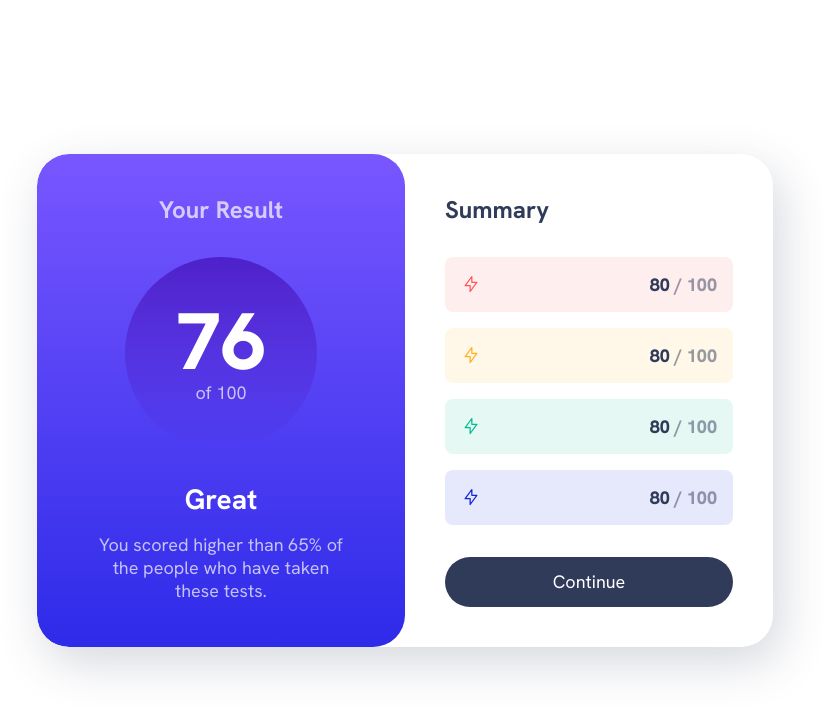
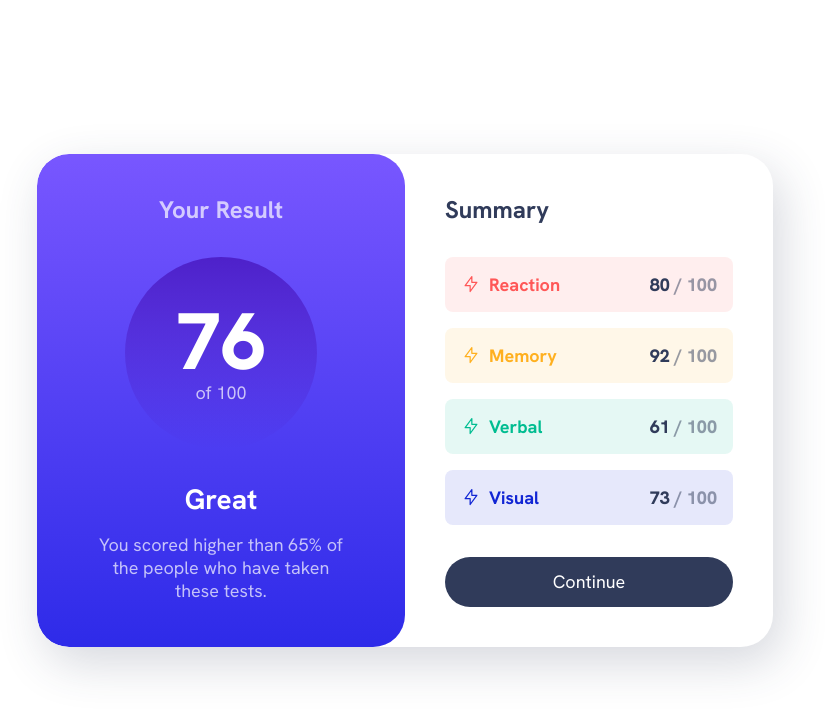
Before and after one commit to lawlawson/results-summary, a plain HTML site: page index.html in a window 1280 px wide. Shown: the whole page, without its empty margins (235-1060 px from the left). Drawn offline with Linux system fonts and the light colour scheme.

Commit message:
Hard coded values for time being

```diff
--- a/index.html
+++ b/index.html
@@ -48,7 +48,7 @@
                     d="M10.833 8.333V2.5l-6.666 9.167h5V17.5l6.666-9.167h-5Z"
                   />
                 </svg>
-                <h3 class="summary-item-title"></h3>
+                <h3 class="summary-item-title">Reaction</h3>
               </div>
               <p class="summary-score"><span>80</span> / 100</p>
             </div>
@@ -69,9 +69,9 @@
                     d="M10.833 8.333V2.5l-6.666 9.167h5V17.5l6.666-9.167h-5Z"
                   />
                 </svg>
-                <h3 class="summary-item-title"></h3>
+                <h3 class="summary-item-title">Memory</h3>
               </div>
-              <p class="summary-score"><span>80</span> / 100</p>
+              <p class="summary-score"><span>92</span> / 100</p>
             </div>
             <div class="summary-item" data-item-type="accent-3">
               <div class="flex-group">
@@ -90,9 +90,9 @@
                     d="M10.833 8.333V2.5l-6.666 9.167h5V17.5l6.666-9.167h-5Z"
                   />
                 </svg>
-                <h3 class="summary-item-title"></h3>
+                <h3 class="summary-item-title">Verbal</h3>
               </div>
-              <p class="summary-score"><span>80</span> / 100</p>
+              <p class="summary-score"><span>61</span> / 100</p>
             </div>
             <div class="summary-item" data-item-type="accent-4">
               <div class="flex-group">
@@ -111,9 +111,9 @@
                     d="M10.833 8.333V2.5l-6.666 9.167h5V17.5l6.666-9.167h-5Z"
                   />
                 </svg>
-                <h3 class="summary-item-title"></h3>
+                <h3 class="summary-item-title">Visual</h3>
               </div>
-              <p class="summary-score"><span>80</span> / 100</p>
+              <p class="summary-score"><span>73</span> / 100</p>
             </div>
           </div>
           <button class="button">Continue</button>
--- a/script.js
+++ b/script.js
@@ -1,5 +1,7 @@
-fetch('./data.json')
-  .then((res) => res.json())
-  .then((data) => {
-    console.log(data);
-  });
+// fetch('data.json')
+//   .then((res) => res.json())
+//   .then((data) => {
+//     const h3 = document.querySelector('.summary-item-title');
+//     h3.textContent = data;
+//   })
+//   .catch((error) => console.error(error));
```
